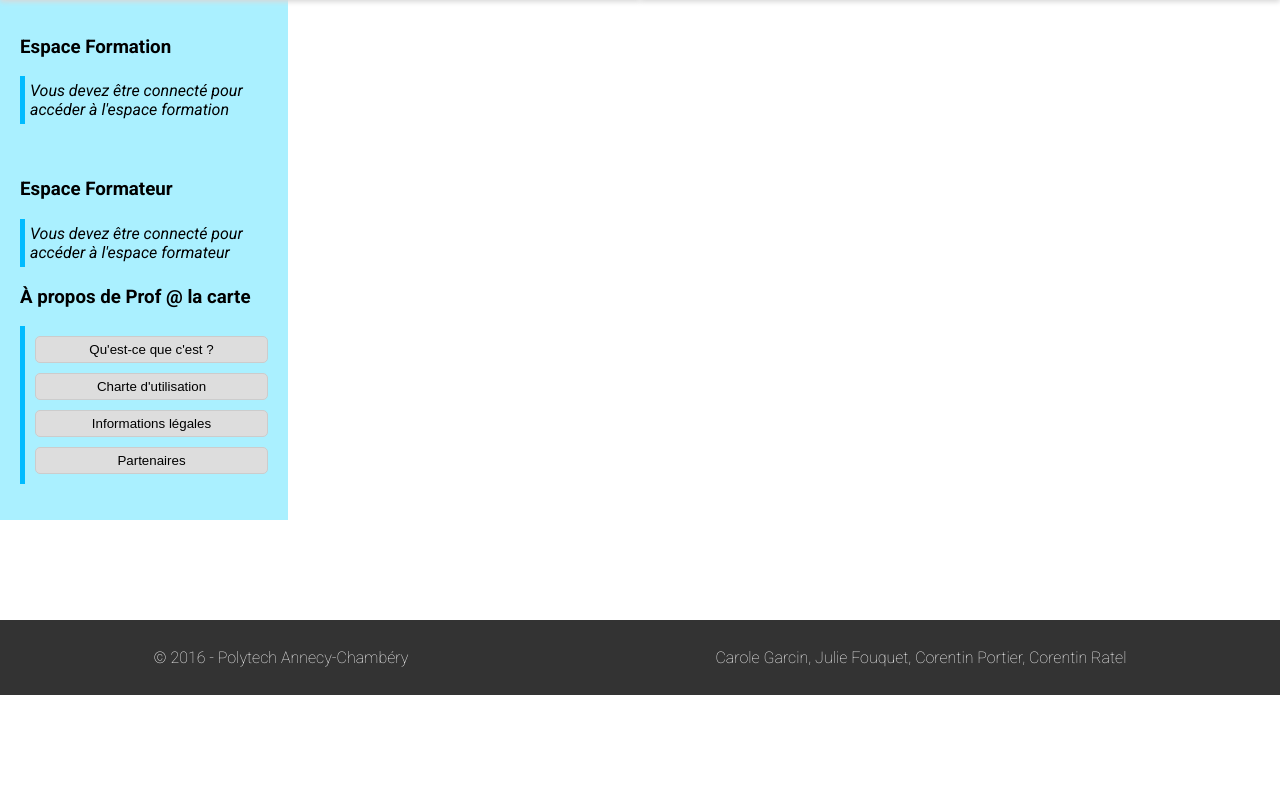
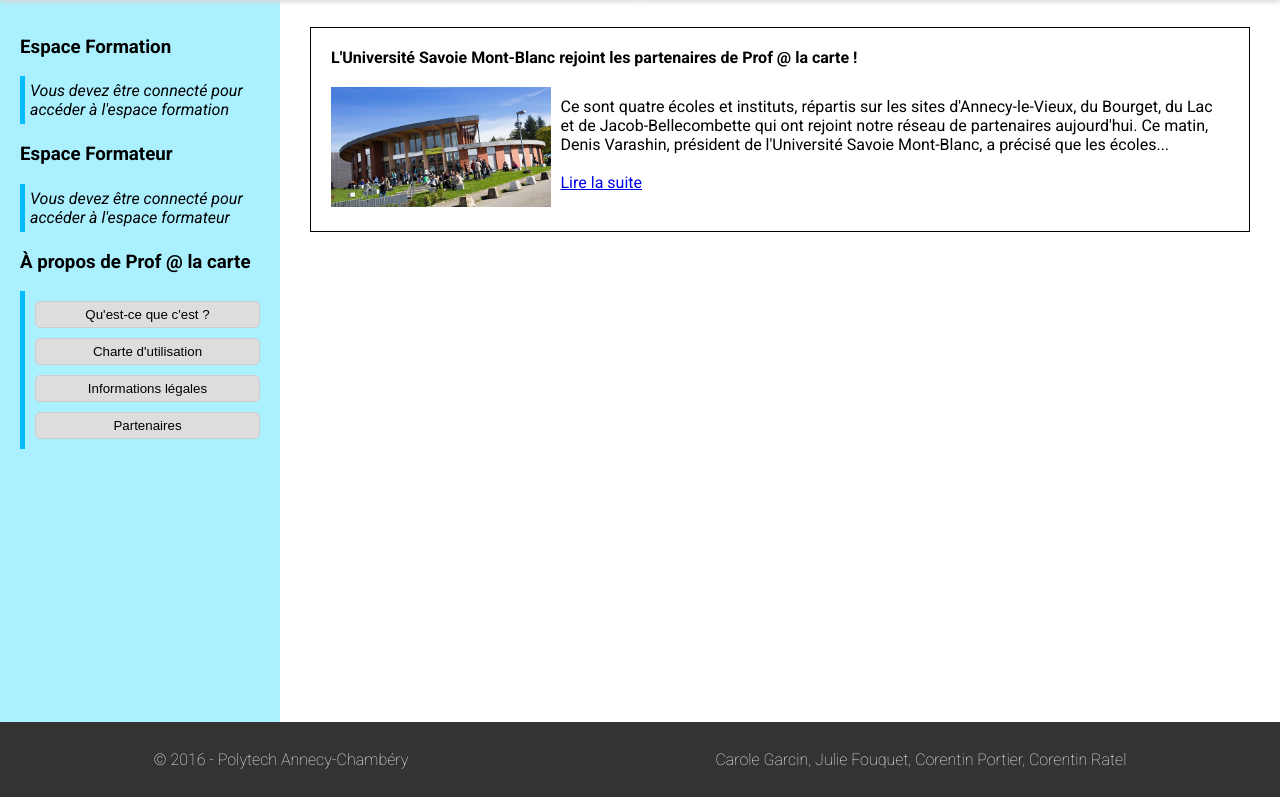
Before and after one commit to eukavlin/profalacarte, a plain HTML site: page index.html in a window 1280 px wide. Shown: the part 105-902 px from the top of the page. Before the commit the page ends 800 px from the top, so only its background shows below. Drawn offline with Linux system fonts and the light colour scheme.

Commit message:
Ajout 1er article

```diff
--- a/index.html
+++ b/index.html
@@ -41,7 +41,6 @@
                 <h3>Espace Formation</h3>
                 <p><i>Vous devez être connecté pour accéder à l'espace formation</i></p>
             </section>
-        <br>
             <section>
                 <h3>Espace Formateur</h3>
                 <p><i>Vous devez être connecté pour accéder à l'espace formateur</i></p>
@@ -57,7 +56,18 @@
             </section>
         </div>
         <div class="articlesRight">
-
+            <article>
+                <h4>L'Université Savoie Mont-Blanc rejoint les partenaires de Prof @ la carte !</h4>
+                <div class="flex">
+                    <div class="img">
+                        <img src="img/1.jpg" alt="Img1" />
+                    </div>
+                    <div class="text">
+                        Ce sont quatre écoles et instituts, répartis sur les sites d'Annecy-le-Vieux, du Bourget, du Lac et de Jacob-Bellecombette qui ont rejoint notre réseau de partenaires aujourd'hui. Ce matin, Denis Varashin, président de l'Université
+                            Savoie Mont-Blanc, a précisé que les écoles... <br><br><a href="#">Lire la suite</a>
+                    </div>
+                </div>
+            </article>
         </div>
     </div>
 
--- a/styles.css
+++ b/styles.css
@@ -1,3 +1,7 @@
+html {
+  min-height: 100vh;
+}
+
 @charset "UTF-8";
 @font-face {
     font-family: "font-icon";
@@ -232,6 +236,7 @@ footer {
 }
 
 .container {
+  min-height: 100vh;
 }
 
 .menuLeft {
@@ -253,5 +258,36 @@ section p button {
 
 .articlesRight {
   flex: 4;
+  padding: 20px;
+}
 
+.articlesRight article {
+  margin: 10px;
+  border: 1px solid black;
+  padding: 20px;
 }
+
+.articlesRight article h4{
+  width: 100%;
+  padding-bottom: 20px;
+  margin: 0;
+}
+
+
+
+.img {
+  flex: 1;
+}
+
+.text {
+  flex: 3;
+  padding: 10px;
+}
+
+.text a {
+  justify-content: flex-end;
+  font-size: 0.9;
+}
+.text a:hover {
+  font-weight: bold;
+}
```
Also changed, not shown: img/1.jpg (added), img/2.jpg (added), img/3.jpg (added). Lines whose indentation alone changed are shown as unchanged.
